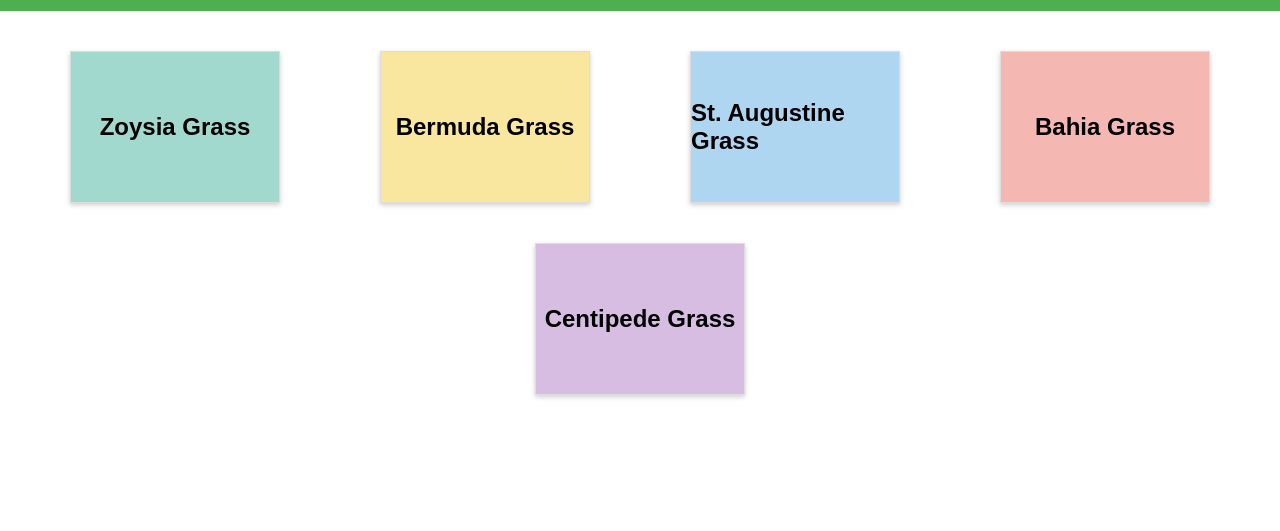
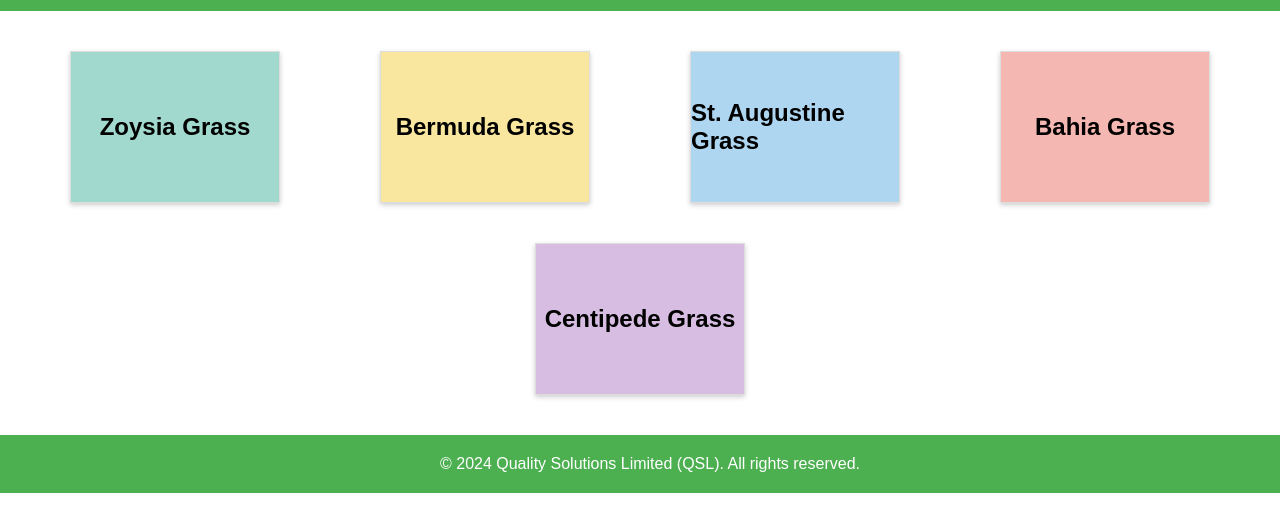
Before and after one commit to gladstone28/grass-growing-in-jamaica, a plain HTML site: page index.html in a window 1280 px wide. Shown: the part 89-620 px from the top of the page. Drawn offline with Linux system fonts and the light colour scheme.

Commit message:
modified pages

```diff
--- a/card-style.css
+++ b/card-style.css
@@ -18,26 +18,61 @@ main {
     padding: 20px;
 }
 
+footer {
+    text-align: center;
+    padding: 20px 10px;
+    background-color: #4CAF50;
+    color: white;
+    position: relative;
+    bottom: 0;
+    width: 100%;
+}
+
+footer p {
+    margin: 0;
+    font-size: 16px;
+}
+
 .card {
-    width: 90%; /* Adjust the width as needed */
-    max-width: 600px; /* Ensures the card does not become too wide on larger screens */
-    background-color: #f2f2f2; /* Default background color */
+    width: 90%;
+    /* Adjust the width as needed */
+    max-width: 600px;
+    /* Ensures the card does not become too wide on larger screens */
+    background-color: #f2f2f2;
+    /* Default background color */
     border: 1px solid #ddd;
-    box-shadow: 0 2px 5px rgba(0,0,0,0.2);
+    box-shadow: 0 2px 5px rgba(0, 0, 0, 0.2);
     margin: 20px 0;
     padding: 20px;
     box-sizing: border-box;
 }
 
+
 /* Specific colors for each grass type */
-.zoysia-card { background-color: #a2d9ce; }
-.bermuda-card { background-color: #f9e79f; }
-.st-augustine-card { background-color: #aed6f1; }
-.bahia-card { background-color: #f5b7b1; }
-.centipede-card { background-color: #d7bde2; }
+
+.zoysia-card {
+    background-color: #a2d9ce;
+}
+
+.bermuda-card {
+    background-color: #f9e79f;
+}
+
+.st-augustine-card {
+    background-color: #aed6f1;
+}
+
+.bahia-card {
+    background-color: #f5b7b1;
+}
+
+.centipede-card {
+    background-color: #d7bde2;
+}
 
 button {
-    background-color: #4CAF50; /* Button color */
+    background-color: #4CAF50;
+    /* Button color */
     color: white;
     border: none;
     padding: 10px 20px;
--- a/index.html
+++ b/index.html
@@ -1,5 +1,6 @@
 <!DOCTYPE html>
 <html lang="en">
+
 <head>
     <meta charset="UTF-8">
     <meta name="viewport" content="width=device-width, initial-scale=1.0">
@@ -23,7 +24,8 @@
             display: flex;
             justify-content: space-around;
             padding: 20px;
-            flex-wrap: wrap; /* Allows wrapping for smaller screens */
+            flex-wrap: wrap;
+            /* Allows wrapping for smaller screens */
         }
 
         .card {
@@ -33,20 +35,35 @@
             text-decoration: none;
             color: black;
             border: 1px solid #ddd;
-            box-shadow: 0 2px 5px rgba(0,0,0,0.2);
+            box-shadow: 0 2px 5px rgba(0, 0, 0, 0.2);
             transition: transform 0.2s;
             display: flex;
             align-items: center;
             justify-content: center;
-            height: 150px; /* Fixed height for equal card size */
+            height: 150px;
+            /* Fixed height for equal card size */
+        }
+        /* Unique colors for each card */
+
+        .zoysia {
+            background-color: #a2d9ce;
         }
 
-        /* Unique colors for each card */
-        .zoysia { background-color: #a2d9ce; }
-        .bermuda { background-color: #f9e79f; }
-        .st-augustine { background-color: #aed6f1; }
-        .bahia { background-color: #f5b7b1; }
-        .centipede { background-color: #d7bde2; }
+        .bermuda {
+            background-color: #f9e79f;
+        }
+
+        .st-augustine {
+            background-color: #aed6f1;
+        }
+
+        .bahia {
+            background-color: #f5b7b1;
+        }
+
+        .centipede {
+            background-color: #d7bde2;
+        }
 
         .card:hover {
             transform: scale(1.05);
@@ -54,17 +71,36 @@
 
         @media screen and (max-width: 800px) {
             .card {
-                width: calc(50% - 40px); /* Adjusts to 2 cards per row on smaller screens */
+                width: calc(50% - 40px);
+                /* Adjusts to 2 cards per row on smaller screens */
             }
         }
 
         @media screen and (max-width: 600px) {
             .card {
-                width: calc(100% - 40px); /* Adjusts to 1 card per row on very small screens */
+                width: calc(100% - 40px);
+                /* Adjusts to 1 card per row on very small screens */
             }
         }
+
+        footer {
+            text-align: center;
+            padding: 20px 10px;
+            background-color: #4CAF50;
+            color: white;
+            position: relative;
+            bottom: 0;
+            width: 100%;
+        }
+
+        footer p {
+            margin: 0;
+            font-size: 16px;
+        }
     </style>
+
 </head>
+
 <body>
     <header>
         <h1>Grasses of Jamaica</h1>
@@ -88,5 +124,9 @@
             </a>
         </section>
     </main>
+    <footer>
+        <p>&copy; 2024 Quality Solutions Limited (QSL). All rights reserved.</p>
+    </footer>
 </body>
+
 </html>
--- a/style.css
+++ b/style.css
@@ -26,7 +26,7 @@ header {
     text-decoration: none;
     color: black;
     border: 1px solid #ddd;
-    box-shadow: 0 2px 5px rgba(0,0,0,0.2);
+    box-shadow: 0 2px 5px rgba(0, 0, 0, 0.2);
     transition: transform 0.2s;
 }
 
@@ -44,3 +44,18 @@ header {
         width: 70%;
     }
 }
+
+footer {
+    text-align: center;
+    padding: 20px 10px;
+    background-color: #4CAF50;
+    color: white;
+    position: relative;
+    bottom: 0;
+    width: 100%;
+}
+
+footer p {
+    margin: 0;
+    font-size: 16px;
+}
```
Also changed, not shown: bahia.html (+3 -0 lines), bermuda.html (+3 -0 lines), centipede.html (+3 -0 lines), index2.html (+51 -11 lines), st-augustine.html (+3 -0 lines), zoysia.html (+3 -0 lines).
